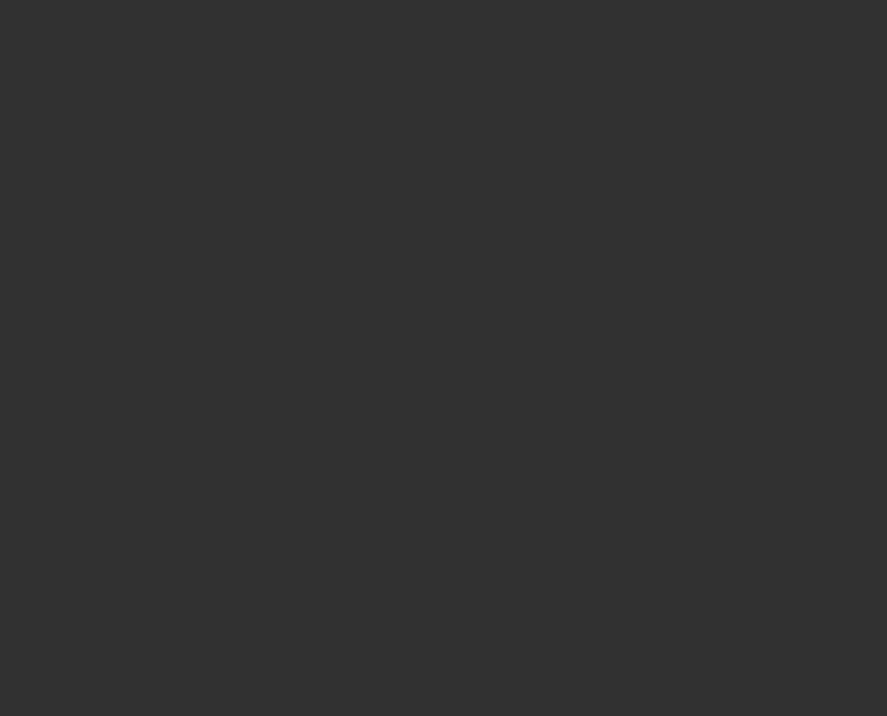
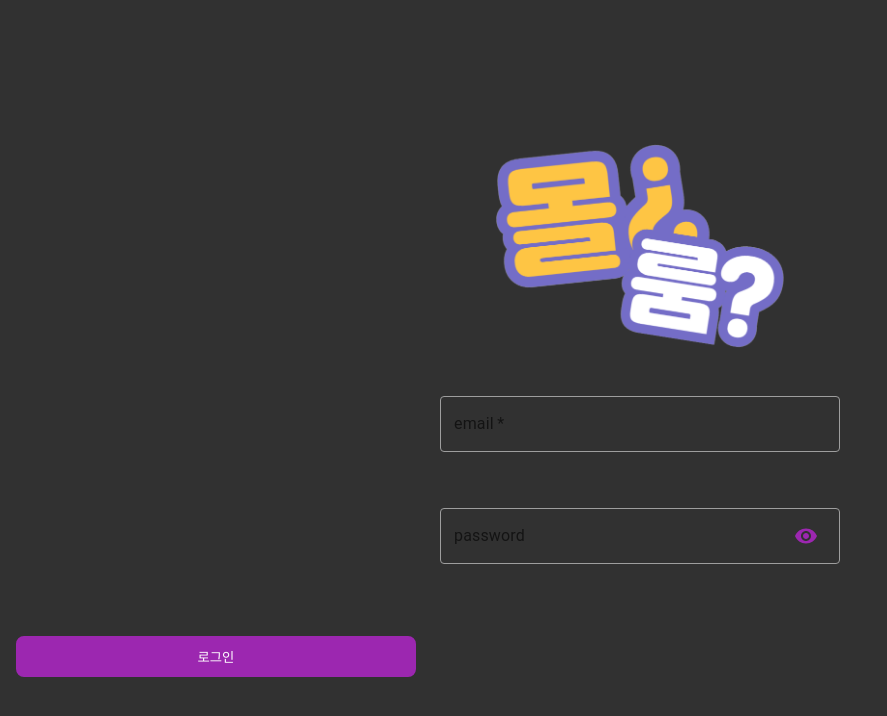
Before and after one commit to more-room/moreroom, a React (Create React App) app in the folder frontend/moreroom/: page /login in a window 1280 px wide. Before the commit this address had no page. Shown: the top 716 px of the page, without its empty margins (0-887 px from the left). Built offline with nearby package versions, Linux system fonts and the light colour scheme; what axios-mock-adapter would draw is missing.

Commit message:
fe/feat: login 중간 저장 커밋
#59

```diff
--- a/frontend/moreroom/package.json
+++ b/frontend/moreroom/package.json
@@ -6,6 +6,7 @@
     "@emotion/react": "^11.13.3",
     "@emotion/styled": "^11.13.0",
     "@heroicons/react": "^2.1.5",
+    "@mui/icons-material": "^6.1.1",
     "@mui/material": "^6.0.2",
     "@tanstack/react-query": "^5.55.4",
     "@testing-library/jest-dom": "^5.17.0",
--- a/frontend/moreroom/src/App.tsx
+++ b/frontend/moreroom/src/App.tsx
@@ -2,12 +2,14 @@ import React from 'react';
 import './App.css';
 import { Route, Routes } from 'react-router-dom';
 import { ThemeList } from './pages/Themes/ThemeList';
+import { Login } from './pages/Login';
 
 function App() {
   return (
     <>
       <Routes>
         <Route path="/themes" element={<ThemeList />} />
+        <Route path="/login" element={<Login />} />
       </Routes>
     </>
   );
--- /dev/null
+++ b/frontend/moreroom/src/apis/loginApi.ts
@@ -0,0 +1,8 @@
+import { api } from './interceptors';
+
+export const UserLogin = (email: string, password: string) => {
+  return api.post('http://j11d206.p.ssafy.io/api/auth/member/login', {
+    email: email,
+    password: password,
+  });
+};
--- a/frontend/moreroom/src/components/ThemeItem/index.tsx
+++ b/frontend/moreroom/src/components/ThemeItem/index.tsx
@@ -8,7 +8,7 @@ import {
   infoCss,
   infoItemCss,
   lineCss,
-} from './ThemeItem.style';
+} from './ThemeItem.styles';
 import { MapPinIcon, StarIcon } from '@heroicons/react/24/solid';
 import { Icon } from '../Icon';
 import { Typography } from '../Typography';
--- /dev/null
+++ b/frontend/moreroom/src/pages/Login/index.tsx
@@ -0,0 +1,139 @@
+/** @jsxImportSource @emotion/react */
+import React, { useState } from "react";
+import TextField from '@mui/material/TextField';
+import InputAdornment from '@mui/material/InputAdornment';
+import IconButton from '@mui/material/IconButton';
+import Visibility from '@mui/icons-material/Visibility';
+import VisibilityOff from '@mui/icons-material/VisibilityOff';
+import CloseIcon from '@mui/icons-material/Close';
+import { formStyles, buttonStyles, imgCss, loginpagecontainer, iconcolors } from "./styles";
+import { Button } from "../../components/Button";
+import { useLoginStore } from "../../stores/loginStore";
+import { UserLogin } from "../../apis/loginApi";  // 로그인 API 호출 함수
+import { useNavigate } from 'react-router-dom';
+
+export const Login = () => {
+  const { email, password, emailError, passwordError, setEmail, setPassword, validateEmail, validatePassword, resetFields } = useLoginStore();
+  const [showPassword, setShowPassword] = useState(false); // 비밀번호 보기/숨기기 상태
+  const [loginError, setLoginError] = useState<string>(''); // 로그인 실패 메시지 상태
+  const navigate = useNavigate();
+
+  // 비밀번호 보기/숨기기 토글
+  const handleClickShowPassword = () => setShowPassword(!showPassword);
+
+  // 이메일 입력 필드 초기화
+  const handleClearEmail = () => setEmail('');
+
+  // 로그인 처리
+  const handleLogin = async () => {
+    // 이메일 및 비밀번호 형식 검사
+    validateEmail();
+    validatePassword();
+
+    if (!emailError && !passwordError && email && password) {
+      try {
+        console.log("API 호출 시작");
+        // 로그인 API 호출
+        const response = await UserLogin(email, password);
+        console.log("API 응답:", response);
+
+        if (response.status === 200) {
+          // 세션 스토리지에 토큰 저장
+          sessionStorage.setItem('sessionToken', response.data.token);
+
+          // 로그인 성공 후 홈으로 리다이렉트
+          navigate('/theme');
+          resetFields();  // 로그인 후 필드 초기화
+        } else {
+          throw new Error("로그인 실패");
+        }
+      } catch (err) {
+        console.log("로그인 오류:", err);
+        setLoginError('이메일 또는 비밀번호가 잘못되었습니다.');
+      }
+    } else {
+      setLoginError('이메일 또는 비밀번호 형식 오류');
+    }
+  };
+
+  return (
+    <div css={loginpagecontainer}>
+      <div css={imgCss}>
+        <img src="/logo.png" alt="" />
+      </div>
+      <div css={formStyles}>
+        {/* 이메일 입력 필드 */}
+        <TextField
+          required
+          id="outlined-required"
+          label="email"
+          className="custom-textfield"
+          value={email}
+          onChange={(e) => {
+            setEmail(e.target.value);
+            validateEmail();  // 실시간 유효성 검사
+          }}
+          error={emailError}  // 이메일 오류 상태에 따라 빨간 테두리 표시
+          helperText={emailError ? "잘못된 e-mail 유형입니다." : ""}
+          InputProps={{
+            endAdornment: (
+              <InputAdornment position="end">
+                {email && (
+                  <IconButton css={iconcolors} onClick={handleClearEmail}>
+                    <CloseIcon />
+                  </IconButton>
+                )}
+              </InputAdornment>
+            ),
+          }}
+          fullWidth
+        />
+
+        {/* 비밀번호 입력 필드 */}
+        <TextField
+          id="outlined-password-input"
+          label="password"
+          type={showPassword ? "text" : "password"} // 비밀번호 보이기/숨기기 상태
+          className="custom-textfield"
+          value={password}
+          onChange={(e) => {
+            setPassword(e.target.value);
+            validatePassword();  // 실시간 유효성 검사
+          }}
+          error={passwordError}  // 비밀번호 오류 상태에 따라 빨간 테두리 표시
+          helperText={passwordError ? "영문 소문자, 숫자 포함 8글자 이상 작성해주세요." : ""}
+          InputProps={{
+            endAdornment: (
+              <InputAdornment position="end">
+                <IconButton css={iconcolors} onClick={handleClickShowPassword}>
+                  {showPassword ? <VisibilityOff /> : <Visibility />}
+                </IconButton>
+              </InputAdornment>
+            ),
+          }}
+          fullWidth
+        />
+      </div>
+
+      {/* 로그인 실패 메시지 */}
+      {loginError && (
+        <div>
+          <p css={{ color: 'red' }}>{loginError}</p>
+        </div>
+      )}
+
+      <div css={buttonStyles}>
+        <Button
+          variant='contained'
+          color='primary'
+          scale="500"
+          fullwidth={true}
+          rounded={0.5}
+          handler={handleLogin}
+        >
+          로그인
+        </Button>
+      </div>
+    </div>
+  );
+};
--- /dev/null
+++ b/frontend/moreroom/src/pages/Login/styles.ts
@@ -0,0 +1,84 @@
+import { css } from '@emotion/react';
+import { Colors } from '../../styles/globalStyle';
+
+
+export const loginpagecontainer = css`
+  margin-top: 9rem;
+  /* display: flex; */
+  justify-content: center;
+  align-items: center;
+`
+export const imgCss = css`
+  display: flex;
+  justify-content: center;
+  align-items: center;
+  margin-top: 2rem;
+  margin-bottom: 3rem;
+
+  img {
+    width: 18rem; /* 작은 화면에 맞게 이미지 크기 조정 */
+    height: auto;
+    max-width: 100%;
+  }
+
+  @media (max-width: 360px) {
+    img {
+      width: 14rem; /* 360px 이하 화면에 맞춰 이미지 크기 줄임 */
+    }
+  }
+`;
+
+// 폼 스타일
+export const formStyles = css`
+  display: flex;
+  flex-direction: column;
+  align-items: center;
+  width: 100%;
+
+  .MuiTextField-root {
+    width: 90%; /* 화면에 맞춰 너비 조정 */
+    max-width: 25rem; /* 최대 너비를 25rem으로 설정 */
+    margin-bottom: 1.5rem; /* 필드 간 간격 조정 */
+  }
+
+  .custom-textfield .MuiOutlinedInput-root {
+    width: 100%;
+    fieldset {
+      border-color: ${Colors['grey']['500']};
+    }
+    &:hover fieldset {
+      border-color: ${Colors['grey']['500']};
+    }
+    &.Mui-focused fieldset {
+      border-color: ${Colors['grey']['500']};
+    }
+    input {
+      color: ${Colors['grey']['500']};
+    }
+    margin-bottom: 2rem;
+  }
+`;
+
+// 버튼 스타일
+export const buttonStyles = css`
+  display: flex;
+  justify-content: center;
+  align-items: center;
+  color: white;
+  border: none;
+  cursor: pointer;
+  width: 90%; /* 작은 화면에 맞춰 버튼 너비 설정 */
+  max-width: 25rem;
+  padding: 1rem;
+  font-size: 1rem;
+  /* margin-top: 5rem; */
+
+  @media (max-width: 360px) {
+    font-size: 0.875rem; /* 360px 이하 화면에서 버튼 텍스트 크기 줄임 */
+    padding: 0.8rem;
+  }
+`;
+
+export const iconcolors = css`
+  color: ${Colors['primary']['500']};
+`
--- /dev/null
+++ b/frontend/moreroom/src/stores/loginStore.ts
@@ -0,0 +1,38 @@
+import { create } from 'zustand';
+
+// 로그인 스토어 타입 정의
+type LoginStore = {
+  email: string;
+  password: string;
+  emailError: boolean;
+  passwordError: boolean;
+  setEmail: (email: string) => void;
+  setPassword: (password: string) => void;
+  validateEmail: () => void;
+  validatePassword: () => void;
+  resetFields: () => void;
+};
+
+// 로그인 스토어 생성
+export const useLoginStore = create<LoginStore>()((set) => ({
+  email: '',
+  password: '',
+  emailError: false,
+  passwordError: false,
+  setEmail: (email) => set(() => ({ email })),
+  setPassword: (password) => set(() => ({ password })),
+
+  // 이메일 유효성 검사
+  validateEmail: () => set((state) => {
+    const emailRegex = /^[^\s@]+@[^\s@]+\.[^\s@]+$/;
+    return { emailError: !emailRegex.test(state.email) };
+  }),
+
+  // 비밀번호 유효성 검사
+  validatePassword: () => set((state) => {
+    const passwordRegex = /^(?=.*[a-z])(?=.*\d)[a-z\d]{8,}$/; // 소문자 및 숫자 포함 8자 이상
+    return { passwordError: !passwordRegex.test(state.password) };
+  }),
+
+  resetFields: () => set(() => ({ email: '', password: '', emailError: false, passwordError: false })),
+}));
```
Also changed, not shown: frontend/moreroom/src/components/ThemeItem/ThemeItem.styles.ts (renamed from frontend/moreroom/src/components/ThemeItem/ThemeItem.style.ts), 1 other file (tests, documents, lock files or other folders).
